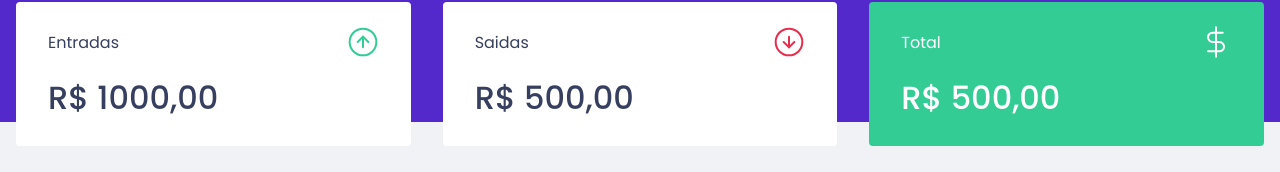
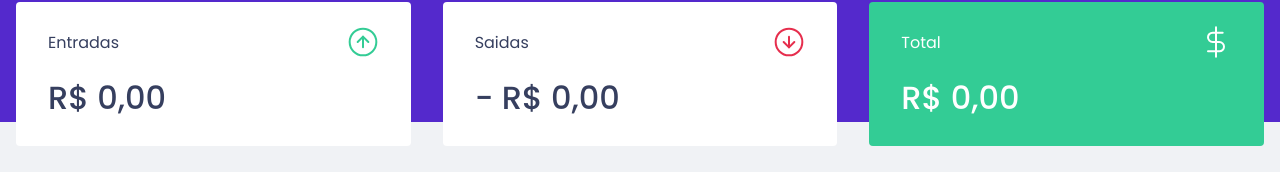
Before and after one commit to Eduardo-Junio-Soares/rocketseat-ignite, a React (Create React App) app in the folder ReactJS/dtmoney/: page / in a window 1280 px wide. Shown: the part 118-290 px from the top of the page. Built offline with nearby package versions, Linux system fonts and the light colour scheme; no server answers; what miragejs would draw is missing.

Commit message:
added deposits, withdraws and total functioal

```diff
--- a/ReactJS/dtmoney/src/components/Summary/index.tsx
+++ b/ReactJS/dtmoney/src/components/Summary/index.tsx
@@ -4,11 +4,26 @@ import incomeImg from '../../assets/income.svg'
 import outcomeImg from '../../assets/outcome.svg'
 import totalImg from '../../assets/total.svg'
 import { TransactionContext } from "../../TransactionsContext";
+import { formatToMonetaryValue } from '../../utils/formatToMonetaryValue'
 
 export function Summary() {
-    const transactions = useContext(TransactionContext)
+    const { transactions}  = useContext(TransactionContext)
 
-    console.log(transactions)
+    const summary = transactions.reduce((acc, transaction) => {
+        if(transaction.type === 'deposit') {
+            acc.deposits += transaction.amount
+            acc.total += transaction.amount
+        } else {
+            acc.withdraws += transaction.amount
+            acc.total -= transaction.amount
+        }
+
+        return acc
+    }, {
+        deposits: 0,
+        withdraws: 0,
+        total: 0,
+    })
 
     return(
         <Container>
@@ -17,21 +32,21 @@ export function Summary() {
                     <p>Entradas</p>
                     <img src={incomeImg} alt="Entradas" />
                 </header>
-                <strong>R$ 1000,00</strong>
+                <strong>{formatToMonetaryValue(summary.deposits)}</strong>
             </div>
             <div>
                 <header>
                     <p>Saidas</p>
                     <img src={outcomeImg} alt="" />
                 </header>
-                <strong>R$ 500,00</strong>
+                <strong>- {formatToMonetaryValue(summary.withdraws)}</strong>
             </div>
             <div className='highlight-background'>
                 <header>
                     <p>Total</p>
                     <img src={totalImg} alt="Total" />
                 </header>
-                <strong>R$ 500,00</strong>
+                <strong>{formatToMonetaryValue(summary.total)}</strong>
             </div>
         </Container>
     )
--- a/ReactJS/dtmoney/src/components/TransactionsTable/index.tsx
+++ b/ReactJS/dtmoney/src/components/TransactionsTable/index.tsx
@@ -2,6 +2,7 @@ import { useContext } from "react";
 
 import { Container } from "./styles";
 import { TransactionContext } from "../../TransactionsContext";
+import { formatToMonetaryValue } from "../../utils/formatToMonetaryValue";
 
 
 export function TransactionTable() {
@@ -23,10 +24,7 @@ export function TransactionTable() {
                         <tr key={transaction.id}>
                             <td >{transaction.title}</td>
                             <td className={transaction.type}>
-                                { new Intl.NumberFormat('pt-br', {
-                                    style: 'currency',
-                                    currency: 'BRL'
-                                }).format(transaction.amount)}
+                                {formatToMonetaryValue(transaction.amount)}
                             </td>
                             <td>{transaction.category}</td>
                             <td>
--- /dev/null
+++ b/ReactJS/dtmoney/src/utils/formatToMonetaryValue.ts
@@ -0,0 +1,9 @@
+export function formatToMonetaryValue(value: number) {
+    return(
+        new Intl.NumberFormat('pt-br', {
+            style: 'currency',
+            currency: 'BRL'
+        }).format(value)
+    )
+
+}
```
